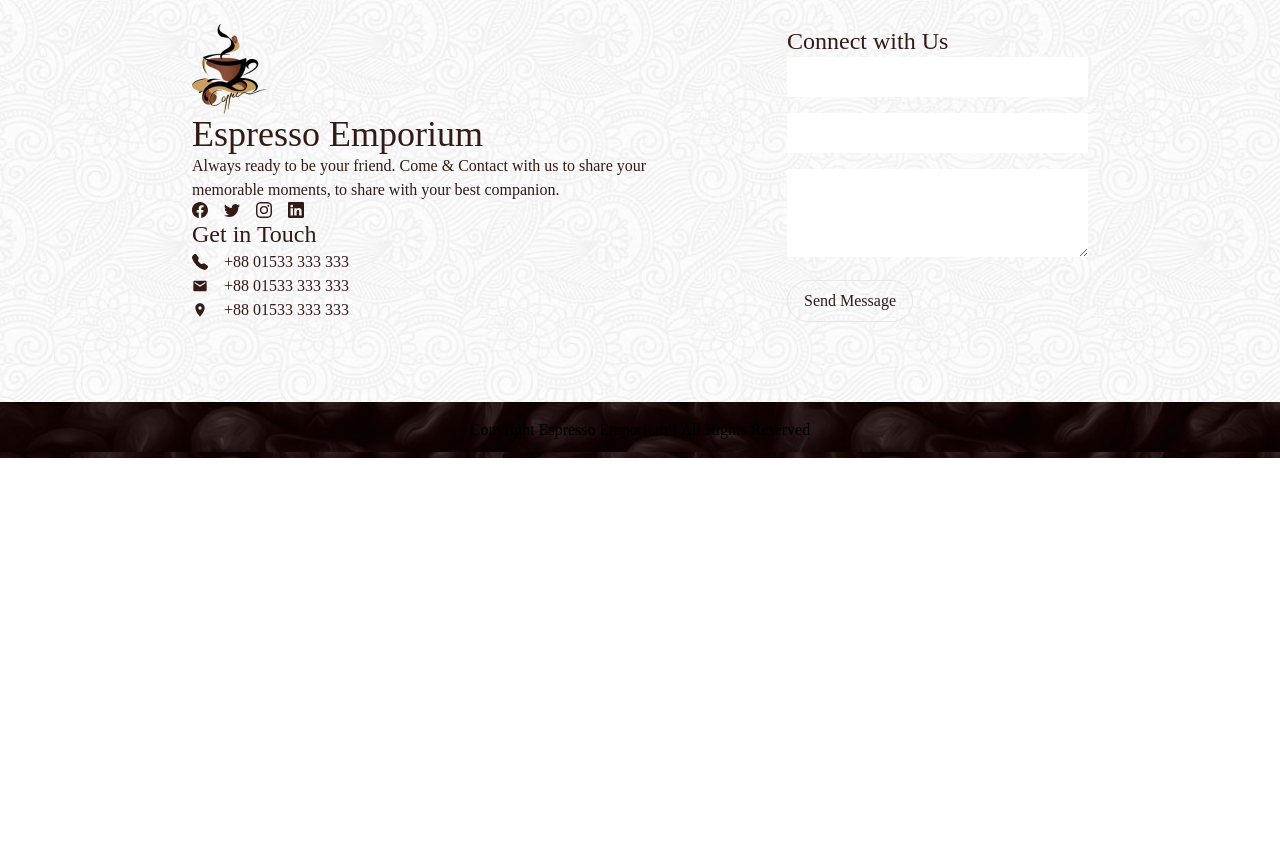
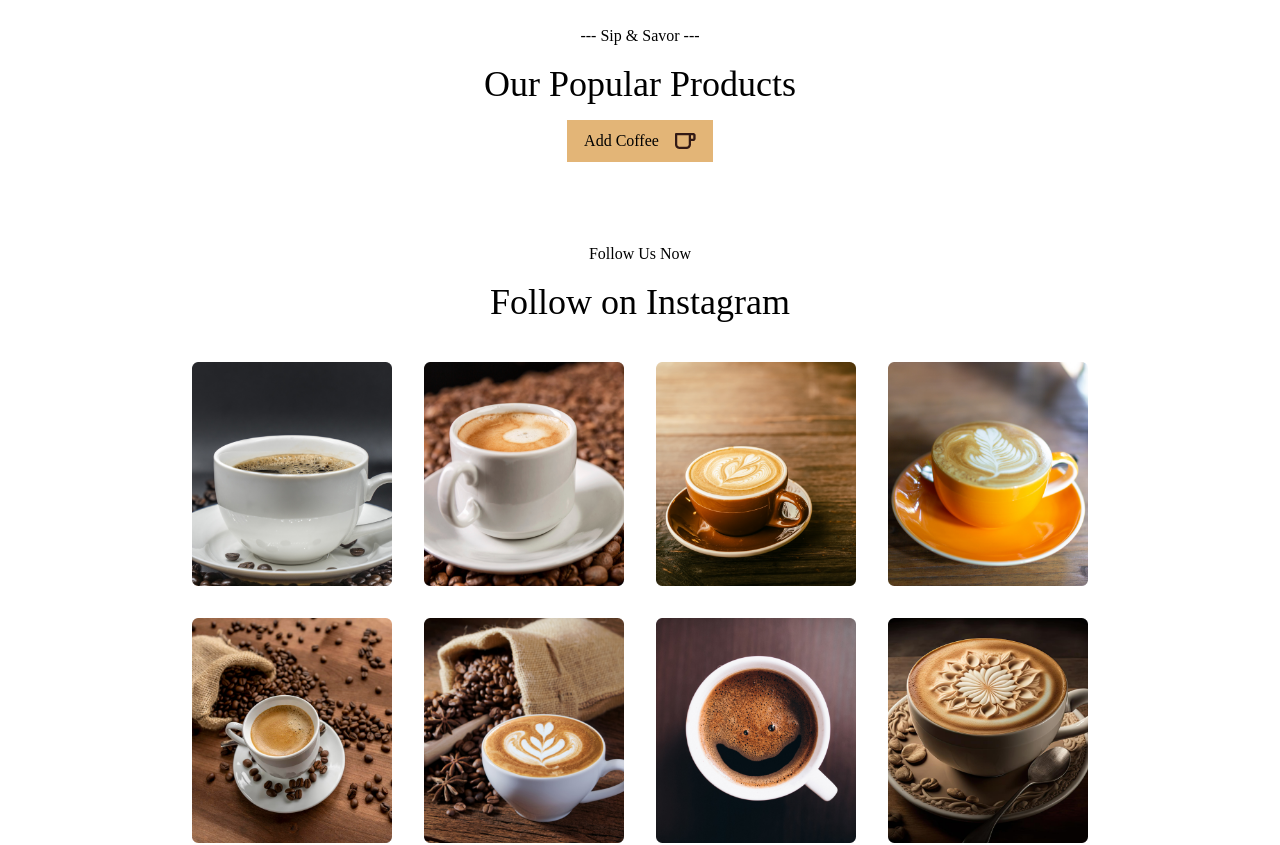
Before and after one commit to emon1995/coffee-store-client, a React (Vite) app: page / in a window 1280 px wide. Shown: the part 1200-2045 px from the top of the page. Before the commit the page ends 1658 px from the top, so only its background shows below. Built offline with nearby package versions, Linux system fonts and the light colour scheme; a web font is replaced by a local one.

Commit message:
follow added

```diff
--- /dev/null
+++ b/src/components/Coffee/Coffee.jsx
@@ -0,0 +1,20 @@
+import { Link } from "react-router-dom";
+import vector from "../../assets/Vector.png";
+
+const Coffee = () => {
+  return (
+    <div>
+      <div className="text-center my-20">
+        <h3>--- Sip & Savor ---</h3>
+        <h1 className="text-4xl my-4">Our Popular Products</h1>
+        <Link to={`/addCoffee`} className="">
+          <button className="btn-main text-center hover:text-black layout mx-auto ">
+            Add Coffee <img src={vector} alt="vector" />
+          </button>
+        </Link>
+      </div>
+    </div>
+  );
+};
+
+export default Coffee;
--- /dev/null
+++ b/src/components/Follow/Follow.jsx
@@ -0,0 +1,29 @@
+import cup1 from "../../assets/img/cup/Rectangle9.png";
+import cup2 from "../../assets/img/cup/Rectangle10.png";
+import cup3 from "../../assets/img/cup/Rectangle11.png";
+import cup4 from "../../assets/img/cup/Rectangle12.png";
+import cup5 from "../../assets/img/cup/Rectangle13.png";
+import cup6 from "../../assets/img/cup/Rectangle14.png";
+import cup7 from "../../assets/img/cup/Rectangle15.png";
+import cup8 from "../../assets/img/cup/Rectangle16.png";
+
+const Follow = () => {
+  return (
+    <div className="my-20 text-center">
+      <h1>Follow Us Now</h1>
+      <h1 className="text-4xl my-4">Follow on Instagram</h1>
+      <div className="grid grid-cols-1 md:grid-cols-2 lg:grid-cols-4 gap-8 main mt-10">
+        <img src={cup1} alt="img" />
+        <img src={cup2} alt="img" />
+        <img src={cup3} alt="img" />
+        <img src={cup4} alt="img" />
+        <img src={cup5} alt="img" />
+        <img src={cup6} alt="img" />
+        <img src={cup7} alt="img" />
+        <img src={cup8} alt="img" />
+      </div>
+    </div>
+  );
+};
+
+export default Follow;
--- a/src/components/Home/Home.jsx
+++ b/src/components/Home/Home.jsx
@@ -1,11 +1,15 @@
 import AreaCard from "../AreaCard/AreaCard";
 import Banner from "../Banner/Banner";
+import Coffee from "../Coffee/Coffee";
+import Follow from "../Follow/Follow";
 
 const Home = () => {
   return (
     <>
       <Banner></Banner>
       <AreaCard></AreaCard>
+      <Coffee></Coffee>
+      <Follow></Follow>
     </>
   );
 };
```
